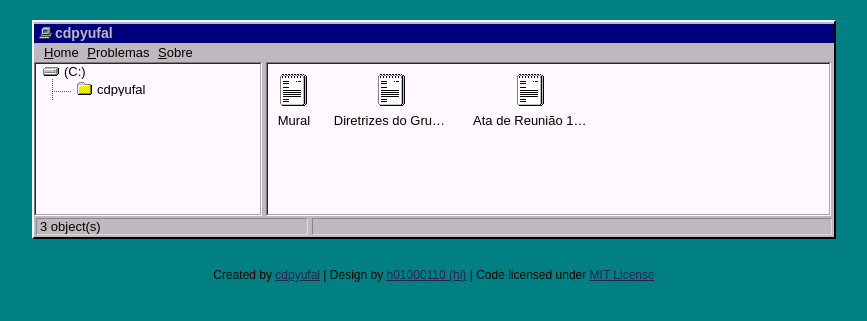
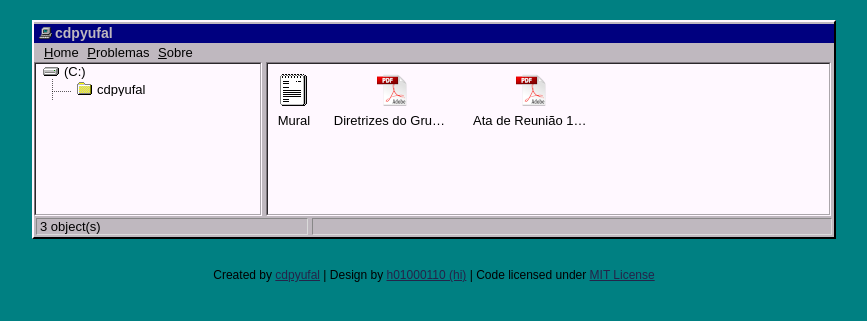
Before and after one commit to cdpyufal/cdpyufal.github.io, a Jekyll site: the page built from tags/tag1.html, in a window 1280 px wide. Shown: the top 321 px of the page, without its empty margins (206-1073 px from the left). Built offline with Jekyll 4.4.1, drawn with Linux system fonts in a browser that asks for light colours.

Commit message:
Fix tag problem

```diff
--- a/_layouts/tag.html
+++ b/_layouts/tag.html
@@ -3,6 +3,10 @@
 ---
 <ul>
 	{% for post in site.tags[page.tag] %}
+		{% if post.filetype=='pdf' %}
+		<li><a href="{{  post.url }}" title="{{ post.title }}"><img src="/assets/img/pdf.ico" title="{{ post.title }}" />{{ post.title }}</a></li>
+		{% else %}
 		<li><a href="{{  post.url }}" title="{{ post.title }}"><img src="/assets/img/file.ico" title="{{ post.title }}" />{{ post.title }}</a></li>
+		{% endif %}
 	{% endfor %}
 </ul>
```
